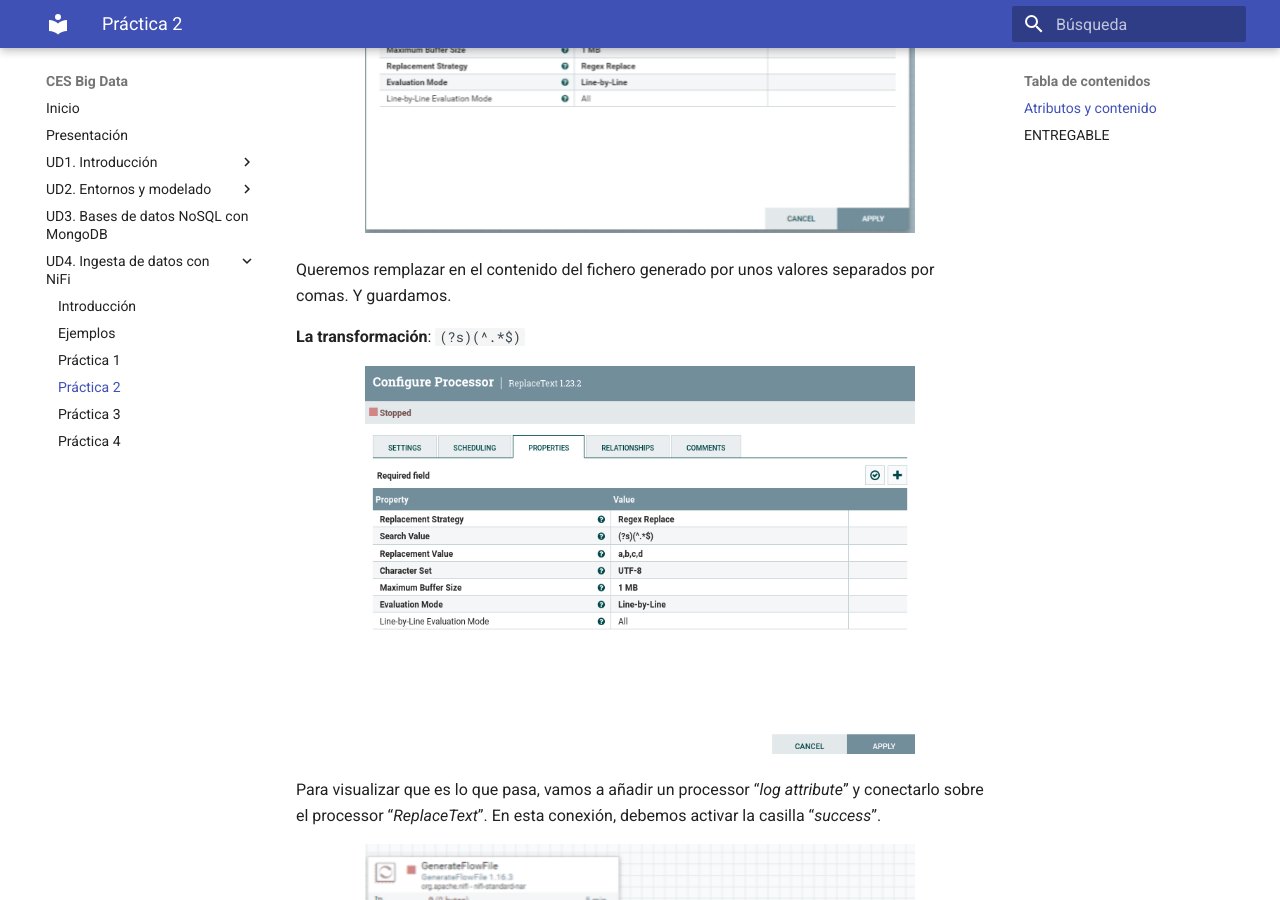
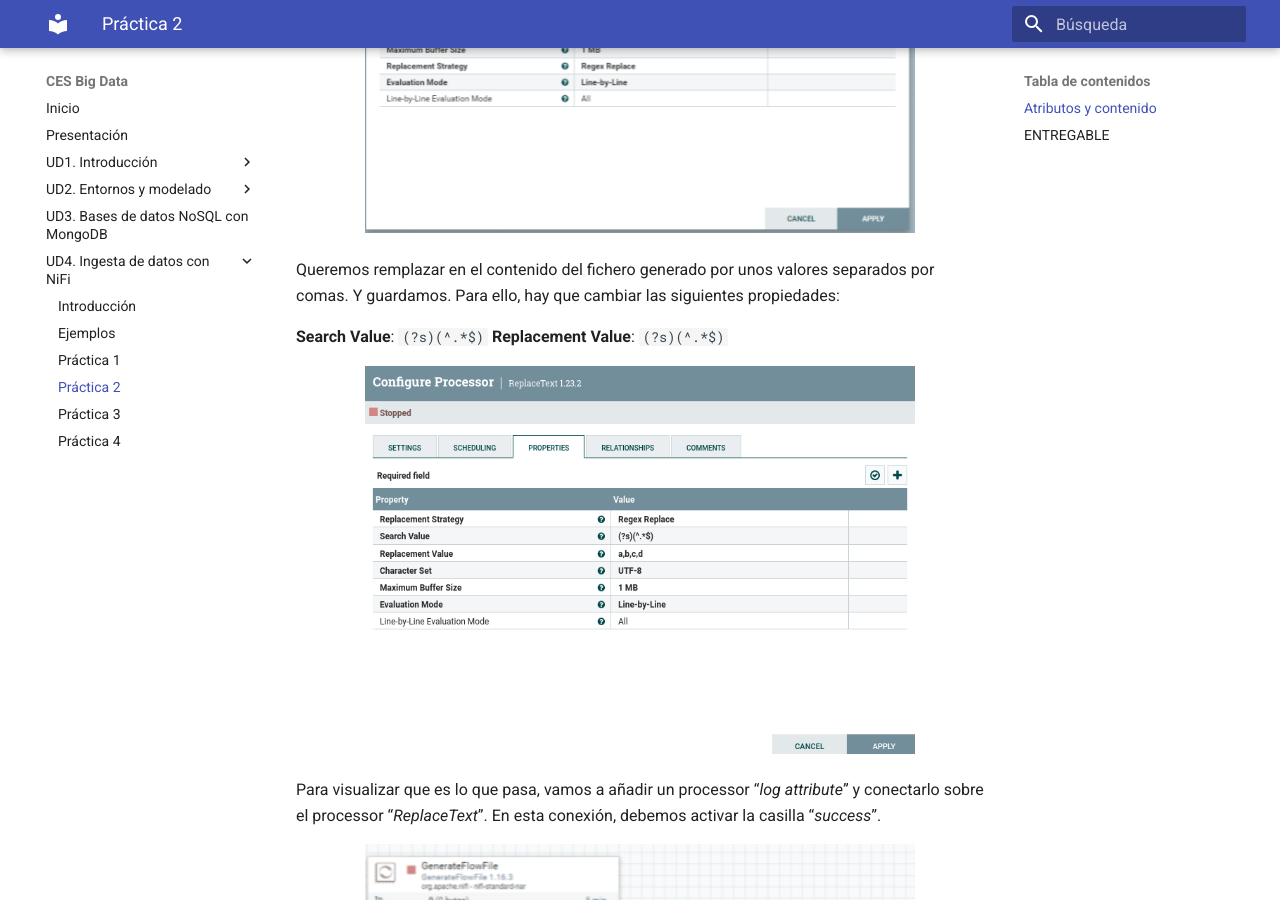
Before and after one commit to jorsodom/bigdata-sb, an MkDocs documentation site: the page built from docs/nifi/nifiPractica2.md, in a window 1280 px wide and 900 px high, scrolled down 3263 px. Built offline with MkDocs 1.6.1 and Material for MkDocs 9.7.7, drawn with Linux system fonts in a browser that asks for light colours.

Commit message:
update corrección p2 nifi

```diff
--- a/docs/nifi/nifiPractica2.md
+++ b/docs/nifi/nifiPractica2.md
@@ -70,9 +70,10 @@
 </div>
 
 Queremos remplazar en el contenido del fichero generado por unos valores separados
-por comas. Y guardamos.
+por comas. Y guardamos. Para ello, hay que cambiar las siguientes propiedades:
 
-**La transformación**: `(?s)(^.*$)`
+**Search Value**: `(?s)(^.*$)`
+**Replacement Value**: `(?s)(^.*$)`
 
 <div align="center">
 <img src="../../img/NiFiP2.9.png" alt="Práctica 2"
```
